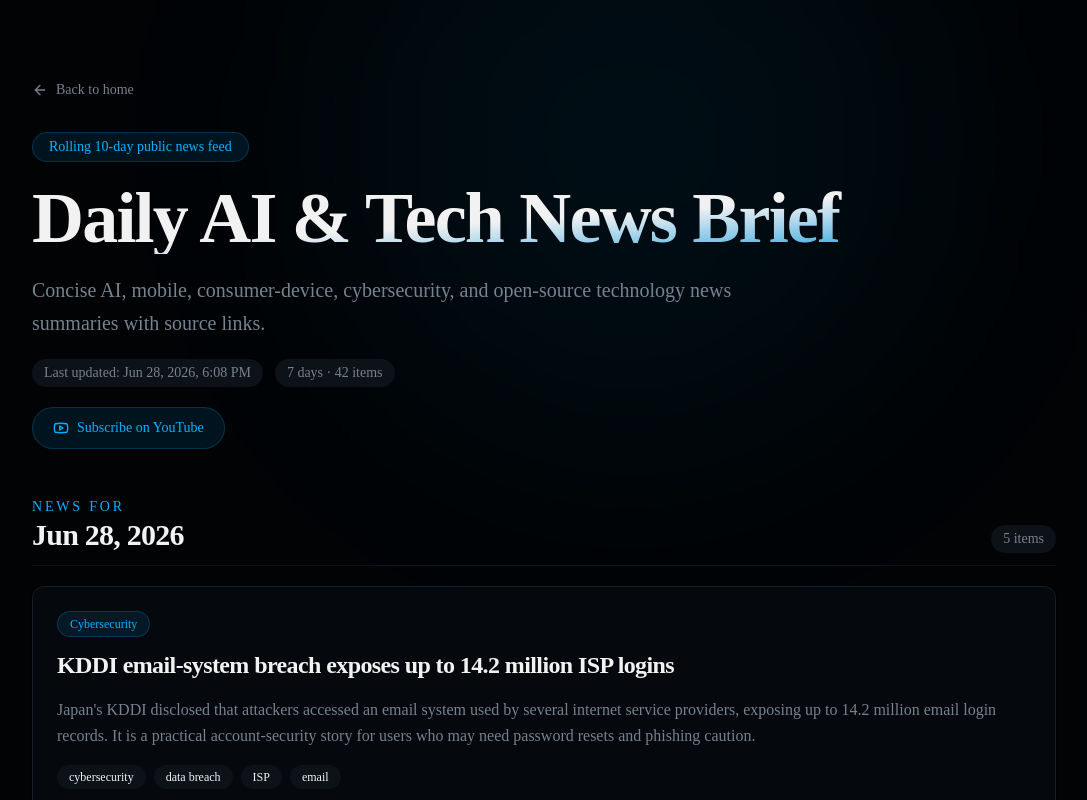
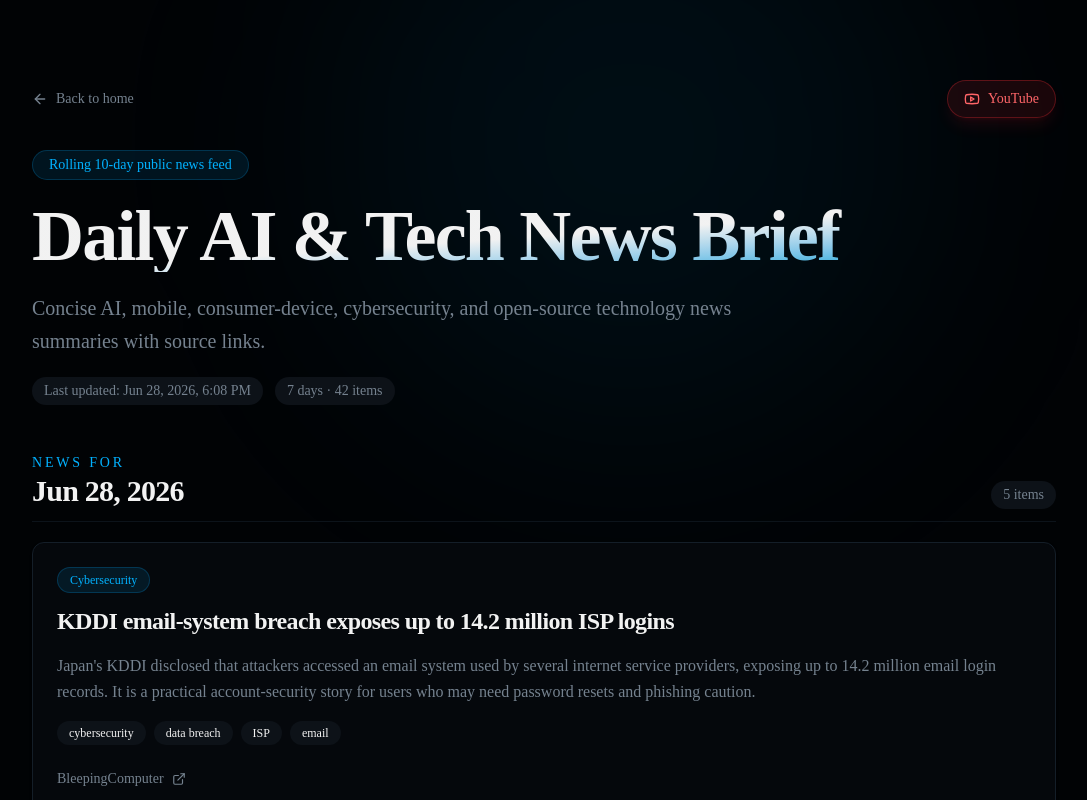
Before and after one commit to tahaozturk/personal-portfolio-website, a Next.js app: page /news in a window 1280 px wide. Shown: the top 800 px of the page, without its empty margins (96-1183 px from the left). Built offline with nearby package versions, Linux system fonts and the light colour scheme.

Commit message:
feat: refine YouTube links

```diff
--- a/app/news/page.tsx
+++ b/app/news/page.tsx
@@ -139,10 +139,21 @@ export default function NewsPage() {
 
         <div className="max-w-5xl mx-auto relative space-y-12">
           <div className="space-y-8">
-            <Link href="/" className="inline-flex items-center gap-2 text-sm text-muted-foreground hover:text-primary transition-colors">
-              <ArrowLeft className="h-4 w-4" />
-              Back to home
-            </Link>
+            <div className="flex flex-wrap items-center justify-between gap-4">
+              <Link href="/" className="inline-flex items-center gap-2 text-sm text-muted-foreground hover:text-primary transition-colors">
+                <ArrowLeft className="h-4 w-4" />
+                Back to home
+              </Link>
+              <a
+                href={youtubeSubscribeUrl}
+                target="_blank"
+                rel="noopener noreferrer"
+                className="inline-flex items-center gap-2 rounded-full border border-red-500/30 bg-red-500/10 px-4 py-2 text-sm font-medium text-red-400 shadow-lg shadow-red-500/10 hover:border-red-400/60 hover:bg-red-500/15 hover:text-red-300 transition-all duration-200"
+              >
+                <Youtube className="h-4 w-4" />
+                YouTube
+              </a>
+            </div>
 
             <div className="space-y-5">
               <div className="inline-flex rounded-full border border-primary/20 bg-primary/10 px-4 py-1 text-sm text-primary">
@@ -162,15 +173,6 @@ export default function NewsPage() {
                   </span>
                 ) : null}
               </div>
-              <a
-                href={youtubeSubscribeUrl}
-                target="_blank"
-                rel="noopener noreferrer"
-                className="inline-flex w-fit items-center gap-2 rounded-full border border-primary/20 bg-primary/10 px-5 py-2.5 text-sm font-medium text-primary hover:border-primary/50 hover:bg-primary/15 transition-all duration-200"
-              >
-                <Youtube className="h-4 w-4" />
-                Subscribe on YouTube
-              </a>
             </div>
           </div>
 
--- a/app/page.tsx
+++ b/app/page.tsx
@@ -78,7 +78,7 @@ export default function Portfolio() {
                 className="flex items-center gap-2 px-6 py-3 rounded-full border border-border hover:border-primary/50 hover:text-primary hover:bg-accent transition-all duration-200"
               >
                 <Youtube className="w-5 h-5" />
-                <span className="text-sm">Subscribe on YouTube</span>
+                <span className="text-sm">YouTube</span>
               </a>
             </div>
           </div>
@@ -261,7 +261,7 @@ export default function Portfolio() {
                 className="flex items-center gap-2 px-6 py-3 rounded-full border border-border hover:border-primary/50 hover:text-primary hover:bg-accent transition-all duration-200"
               >
                 <Youtube className="w-5 h-5" />
-                <span className="text-sm">Subscribe on YouTube</span>
+                <span className="text-sm">YouTube</span>
               </a>
             </div>
           </div>
```
Also changed, not shown: 25 other files (tests, documents, lock files or other folders).
